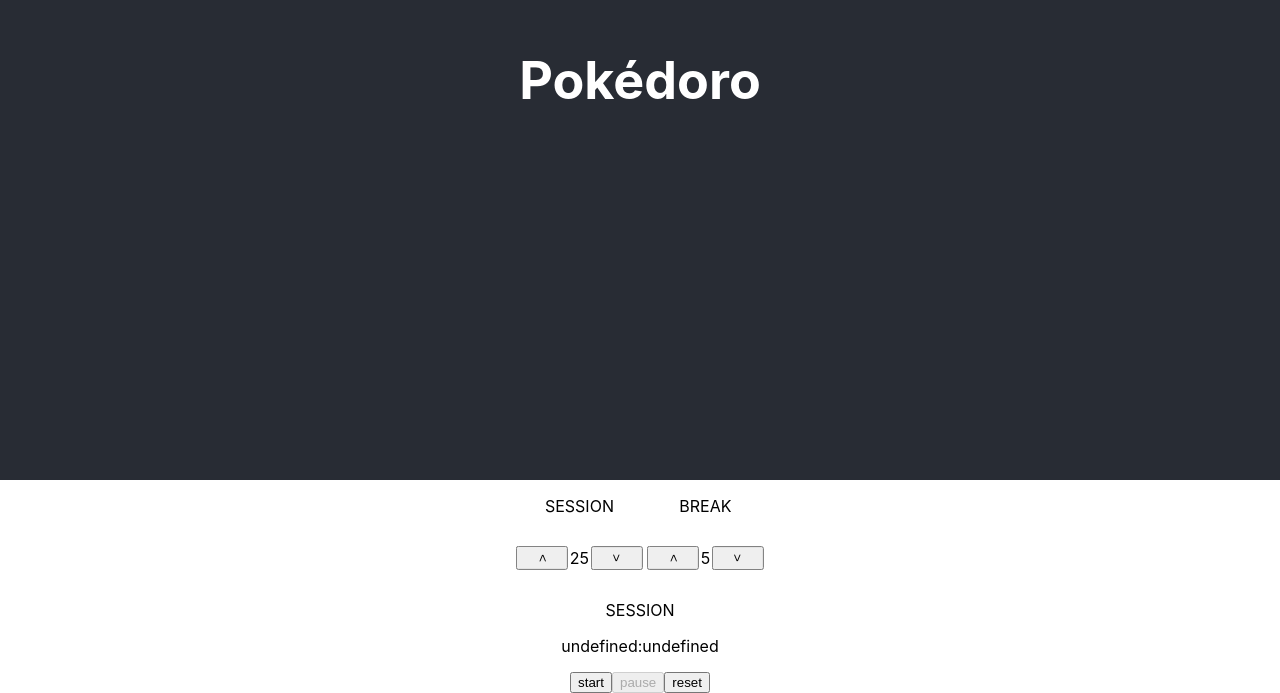
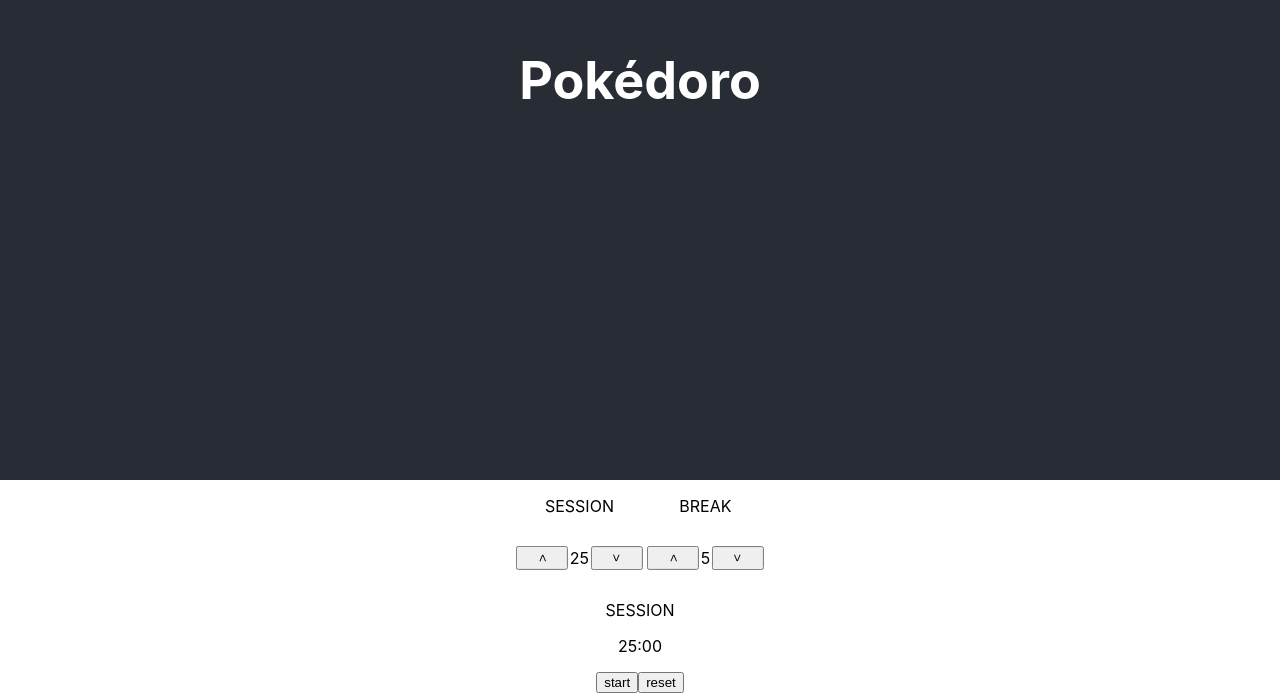
Before and after one commit to Roninii/pokedoro, a React (Create React App) app: page / in a window 1280 px wide. Shown: the part 320-1013 px from the top of the page. Built offline with nearby package versions, Linux system fonts and the light colour scheme.

Commit message:
add timer countdown

```diff
--- a/src/App.js
+++ b/src/App.js
@@ -13,6 +13,10 @@
       mode: 'session',
       sessionTime: 25,
       breakTime: 5,
+      timer: {
+        minutes: 25,
+        seconds: 0,
+      },
       started: false,
     };
   }
@@ -30,12 +34,46 @@
     this.setState(decrementedTime);
   };
 
-  toggleStart = () => {
+  toggleStart = time => {
+    if (!this.state.started) this.startTimer(time);
+    if (this.state.started);
     this.setState(state => ({ started: !state.started }));
   };
 
   reset = () => {
     this.setState({ mode: 'session', sessionTime: 25, breakTime: 5, started: false });
+  };
+
+  startTimer = () => {
+    let { minutes, seconds } = this.state.timer;
+    const timer = window.setInterval(() => {
+      if (seconds <= 0) {
+        minutes--;
+        seconds = 59;
+        this.setTime(minutes, seconds);
+      } else if (minutes <= 0 && seconds <= 0) {
+        this.stopTimer(timer);
+      } else {
+        if (!this.state.started) this.stopTimer(timer);
+        seconds--;
+        this.setTime(minutes, seconds);
+      }
+    }, 1000);
+  };
+
+  stopTimer = timerid => {
+    window.clearInterval(timerid);
+  };
+
+  setTime = (minutes, seconds) => {
+    const updatedTime = {
+      timer: {
+        minutes,
+        seconds,
+      },
+    };
+    this.setState(updatedTime);
+    console.log(this.state.timer);
   };
 
   render() {
@@ -58,11 +96,9 @@
             handleDecrement={this.decrement}
           />
         </div>
-        <Timer
-          mode={this.state.mode}
-          time={this.state.mode === 'session' ? this.state.sessionTime : this.state.breakTime}
-        />
+        <Timer mode={this.state.mode} time={this.state.timer} />
         <TimerControls
+          time={this.state.timer}
           started={this.state.started}
           toggleStart={this.toggleStart}
           reset={this.reset}
--- a/src/components/controls/timer-control.js
+++ b/src/components/controls/timer-control.js
@@ -1,10 +1,14 @@
 import React from 'react';
 
-const TimerControls = ({ started, toggleStart, reset }) => {
+const TimerControls = ({ time, started, toggleStart, reset }) => {
   return (
     <div style={{ display: `flex`, justifyContent: `center` }}>
-      <button onClick={() => toggleStart()}>{started ? 'stop' : 'start'}</button>
-      <button disabled={!started}>pause</button>
+      <button
+        onClick={() => {
+          toggleStart(time);
+        }}>
+        {started ? 'stop' : 'start'}
+      </button>
       <button onClick={() => reset()}>reset</button>
     </div>
   );
--- a/src/components/timer/timer.js
+++ b/src/components/timer/timer.js
@@ -1,10 +1,10 @@
 import React from 'react';
 
-const Timer = ({ mode, minutes, seconds }) => {
+const Timer = ({ mode, time }) => {
   return (
     <section>
       <p id={mode}>{mode.toUpperCase()}</p>
-      <p id="time-left">{`${minutes}:${seconds <= 0 ? '00' : seconds}`}</p>
+      <p id="time-left">{`${time.minutes}:${time.seconds <= 10 ? '00' : time.seconds}`}</p>
     </section>
   );
 };
```
